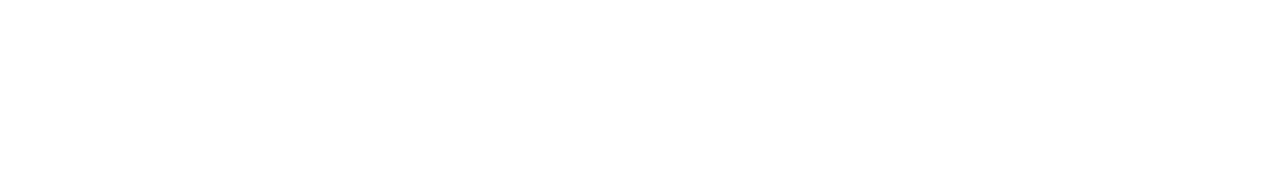
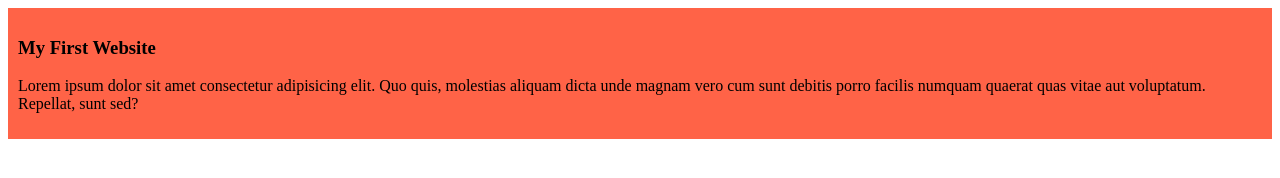
Before and after one commit to qazimustafijur/my-simple-website, a plain HTML site: page index.html in a window 1280 px wide. Drawn offline with Linux system fonts and the light colour scheme.

Commit message:
added the first blog

```diff
--- a/index.html
+++ b/index.html
@@ -4,8 +4,12 @@
     <meta charset="UTF-8">
     <meta name="viewport" content="width=device-width, initial-scale=1.0">
     <title>My Simple Website</title>
+    <link rel="stylesheet" href="styles/blog.css">
 </head>
 <body>
-
+    <div>
+        <h3>My First Website</h3>
+        <p>Lorem ipsum dolor sit amet consectetur adipisicing elit. Quo quis, molestias aliquam dicta unde magnam vero cum sunt debitis porro facilis numquam quaerat quas vitae aut voluptatum. Repellat, sunt sed?</p>
+    </div>
 </body>
 </html>
--- /dev/null
+++ b/styles/blog.css
@@ -0,0 +1,4 @@
+div{
+    background-color: tomato;
+    padding: 10px;
+}
```
